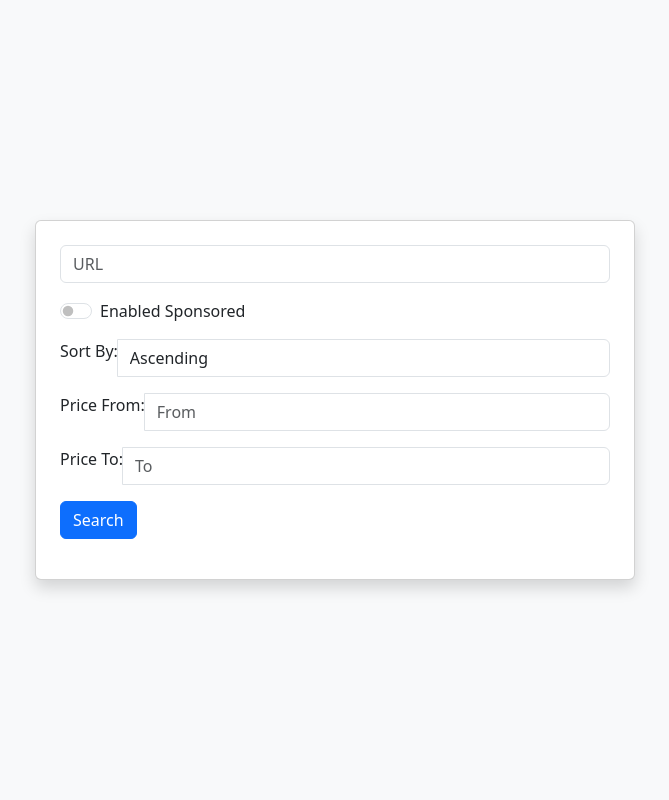
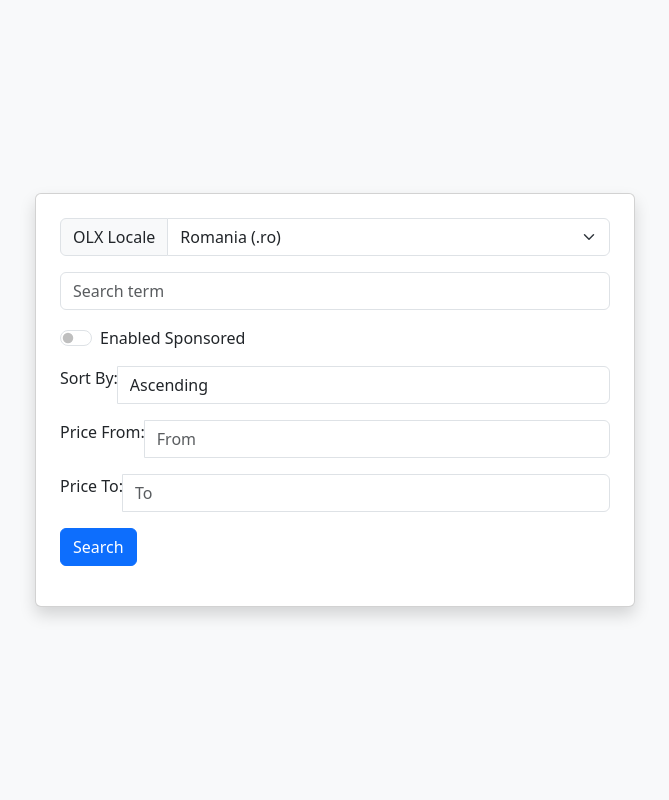
Before and after one commit to sneedcat/olx_parser, a Flask app: page / in a window 1280 px wide. Shown: the whole page, without its empty margins (305-974 px from the left). Run offline with Flask 3, Linux system fonts and the light colour scheme.

Commit message:
generate regional url

```diff
--- a/main.py
+++ b/main.py
@@ -120,13 +120,20 @@ def main():
 
 @app.route("/search", methods=["POST"])
 def search():
-    url = request.form["url"]
-    # pages param removed; infinite paging loads as needed
+    # user selects domain and enters query
+    domain = request.form.get("domain", "ro")
+    query = request.form.get("query", "").strip()
     sponsored = request.form.get("sponsored")
     # capture raw sort selection for repopulating form
     sort_raw = request.form.get("sorting")
     from_price = request.form.get("priceFrom")
     to_price = request.form.get("priceTo")
+    # build OLX URL based on domain and query
+    formatted = query.lower().replace(' ', '-')
+    if domain == 'pl':
+        url = f"https://www.olx.pl/oferty/q-{formatted}"
+    else:
+        url = f"https://www.olx.ro/oferte/q-{formatted}/"
     # translate raw sort to query code
     if sort_raw == "asc":
         sort_code = Sorting.ASC
@@ -138,7 +145,7 @@ def search():
         sort_code = Sorting.RELEVANCE
     else:
         sort_code = None
-    # only fetch initial page of results
+    # fetch first page
     config = Config(
         url=url,
         pages=1,
@@ -154,10 +161,12 @@ def search():
         if len(offer.photos) > 1:
             print(offer)
     # render offers page and re-fill previous inputs
+    # render offers page and re-fill fields
     return render_template(
         "offers.html",
         offers=offers,
-        url=url,
+        domain=domain,
+        query=query,
         sponsored=sponsored,
         sorting=sort_raw,
         priceFrom=from_price,
--- a/templates/index.html
+++ b/templates/index.html
@@ -15,7 +15,14 @@
             <form action="/search" method="post"
                 class="d-flex flex-wrap justify-content-between align-items-center mb-3">
                 <div class="input-group mb-3">
-                    <input type="text" name="url" class="form-control" placeholder="URL">
+                    <label class="input-group-text" for="domain">OLX Locale</label>
+                    <select class="form-select" name="domain" id="domain">
+                        <option value="ro">Romania (.ro)</option>
+                        <option value="pl">Poland (.pl)</option>
+                    </select>
+                </div>
+                <div class="input-group mb-3">
+                    <input type="text" name="query" class="form-control" placeholder="Search term">
                 </div>
                 <div class="form-check form-switch mb-3">
                     <input class="form-check-input" type="checkbox" name="sponsored" value="off" id="sponsored">
```
Also changed, not shown: templates/offers.html (+10 -3 lines).
